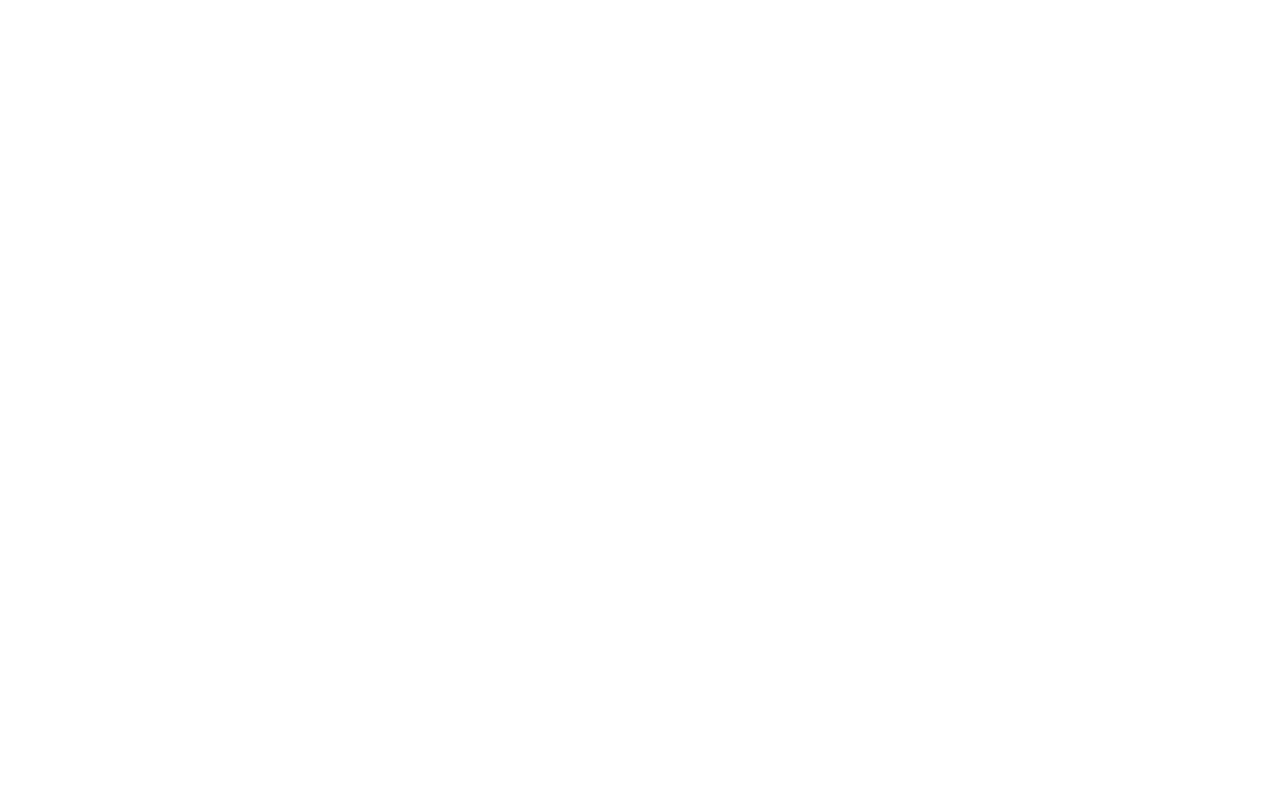
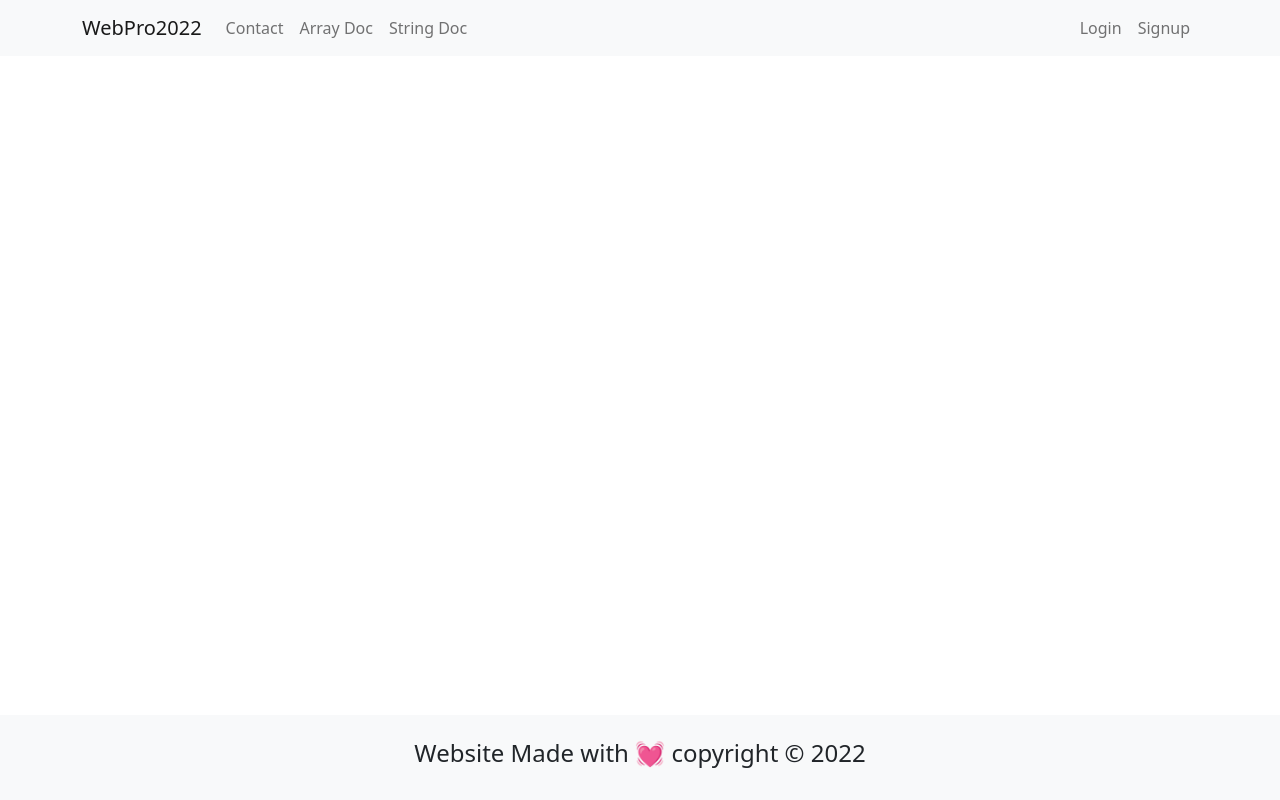
Before and after one commit to abdulbasit-dev/wep-pro-2022-assignment, a PHP site: page / in a window 1280 px wide. Before the commit the page is empty. Run offline with PHP 8.4, Linux system fonts and the light colour scheme.

Commit message:
file stuctue

```diff
--- a/index.php
+++ b/index.php
@@ -1 +1,25 @@
-<?php
+<!doctype html>
+<html lang="en">
+
+<head>
+    <!-- Required meta tags -->
+    <meta charset="utf-8">
+    <meta name="viewport" content="width=device-width, initial-scale=1">
+
+    <!-- import css file  -->
+    <?php include "./layout/header-css.php" ?>
+
+    <title>Web Pro 2022</title>
+</head>
+
+<body class="d-flex flex-column " style="height: 100vh;">
+    <?php include "./layout/navbar.php" ?>
+
+
+
+    <?php include "./layout/footer.php" ?>
+    <!-- import javascript files  -->
+    <?php include "./layout/footer-js.php" ?>
+</body>
+
+</html>
--- a/layout/footer-js.php
+++ b/layout/footer-js.php
@@ -1,3 +1,3 @@
 
 <!-- bootstrap  -->
-<script src="../asset/js/bootstrap.bundle.min.js"></script>
+<script src="./asset/js/bootstrap.bundle.min.js"></script>
--- a/layout/footer.php
+++ b/layout/footer.php
@@ -0,0 +1,3 @@
+<footer class="bd-footer py-4  bg-light mt-auto">
+   <h4 class="text-center">Website Made with 💓 copyright &copy; 2022</h4>
+</footer>
--- a/layout/header-css.php
+++ b/layout/header-css.php
@@ -1,2 +1,2 @@
 <!-- bootstrap  -->
-<link rel="stylesheet" href="../asset/css/bootstrap.min.css">
+<link rel="stylesheet" href="./asset/css/bootstrap.min.css">
--- a/layout/navbar.php
+++ b/layout/navbar.php
@@ -0,0 +1,30 @@
+<nav class="navbar navbar-expand-lg navbar-light bg-light">
+    <div class="container">
+        <a class="navbar-brand" href="#">WebPro2022</a>
+        <button class="navbar-toggler" type="button" data-bs-toggle="collapse" data-bs-target="#navbarSupportedContent" aria-controls="navbarSupportedContent" aria-expanded="false" aria-label="Toggle navigation">
+            <span class="navbar-toggler-icon"></span>
+        </button>
+        <div class="collapse navbar-collapse" id="navbarSupportedContent">
+            <ul class="navbar-nav me-auto mb-2 mb-lg-0">
+                <li class="nav-item">
+                    <a class="nav-link" href="#">Contact</a>
+                </li>
+                <li class="nav-item">
+                    <a class="nav-link" href="#">Array Doc</a>
+                </li>
+                <li class="nav-item">
+                    <a class="nav-link" href="#">String Doc</a>
+                </li>
+            </ul>
+
+            <ul class="navbar-nav  mb-2 mb-lg-0">
+                <li class="nav-item">
+                    <a class="nav-link " href="#">Login</a>
+                </li>
+                <li class="nav-item">
+                    <a class="nav-link" href="#">Signup</a>
+                </li>
+            </ul>
+        </div>
+    </div>
+</nav>
```
Also changed, not shown: layout/header.php (deleted).
